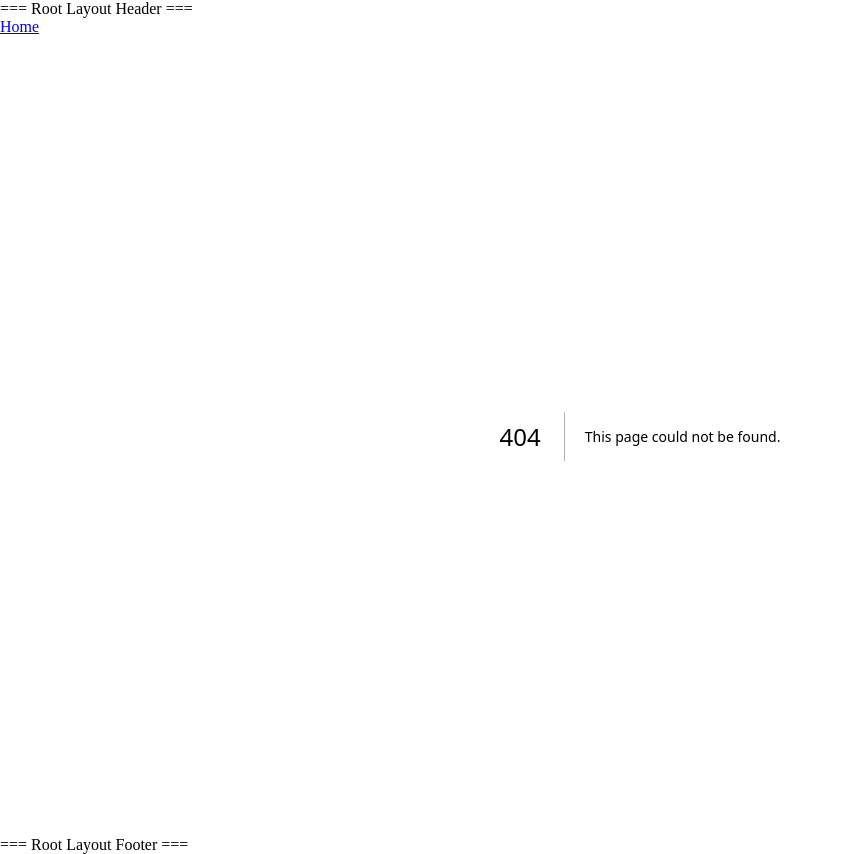
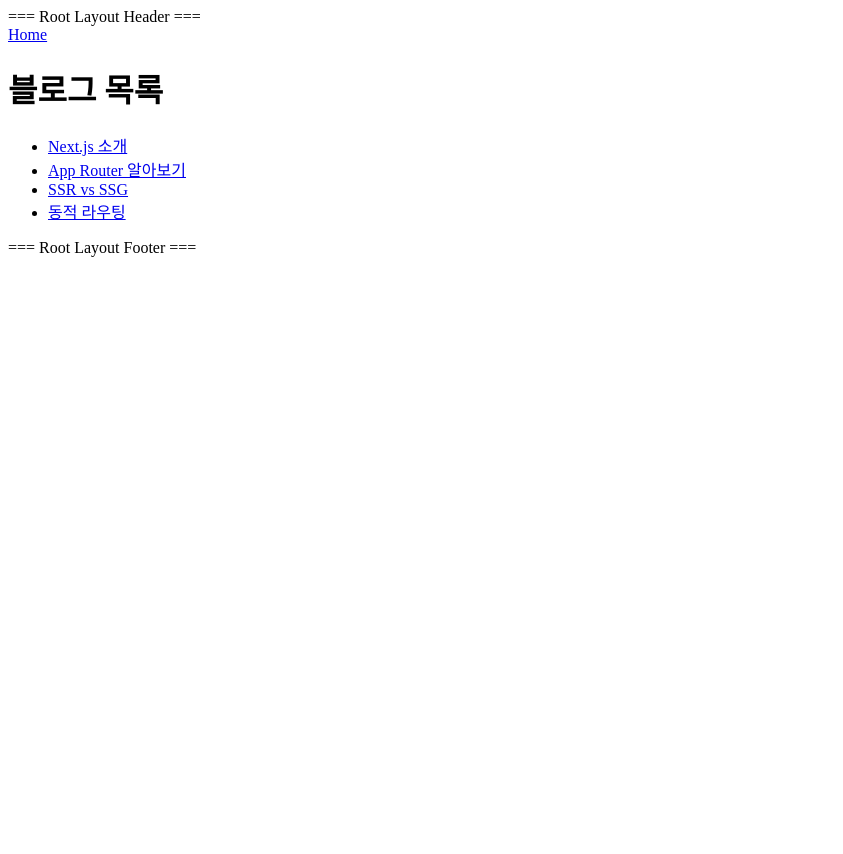
Before and after one commit to 202330124/react3-2, a Next.js app: page /blog2 in a window 1280 px wide. Before the commit this address had no page. Shown: the whole page, without its empty margins (0-843 px from the left). After the commit the page ends 800 px from the top, so only its background shows below. Built offline with nearby package versions, Linux system fonts and the light colour scheme.

Commit message:
10월 1일 강의

```diff
--- /dev/null
+++ b/src/app/blog2/page.tsx
@@ -0,0 +1,19 @@
+// app/blog/page.tsx
+
+import Link from "next/link";
+import { posts } from "./posts";
+
+export default function BlogPage2() {
+    return (
+        <div>
+            <h1>블로그 목록</h1>
+            <ul>
+                { posts.map((post) => (
+                    <li key={ post.slug }>
+                        <Link href={`/blog/${post.slug}`}>{post.title}</Link>
+                    </li>
+                ))}
+            </ul>
+        </div>
+    );
+}
--- /dev/null
+++ b/src/app/blog2/posts.tsx
@@ -0,0 +1,8 @@
+// dummy data
+
+export const posts = [
+    { slug: "nextjs", title: "Next.js 소개", content: "Next.js는 React 기반의 풀스택 프레임워크입니다." },
+    { slug: "routing", title: "App Router 알아보기", content: "Next.js 13부터는 App Router가 도입되었습니다." },
+    { slug: "ssr-ssg", title: "SSR vs SSG", content: "서버사이드 렌더링과 정적 사이트 성생의 차이를 알아봅니다." },
+    { slug: "dynamic-routes", title: "동적 라우팅", content: "Next.js에서 [slug]를 활용한 라우팅 방식입니다." },
+]
```
Also changed, not shown: src/app/blog2/[slug]/page.tsx (added, +33 -0 lines).
